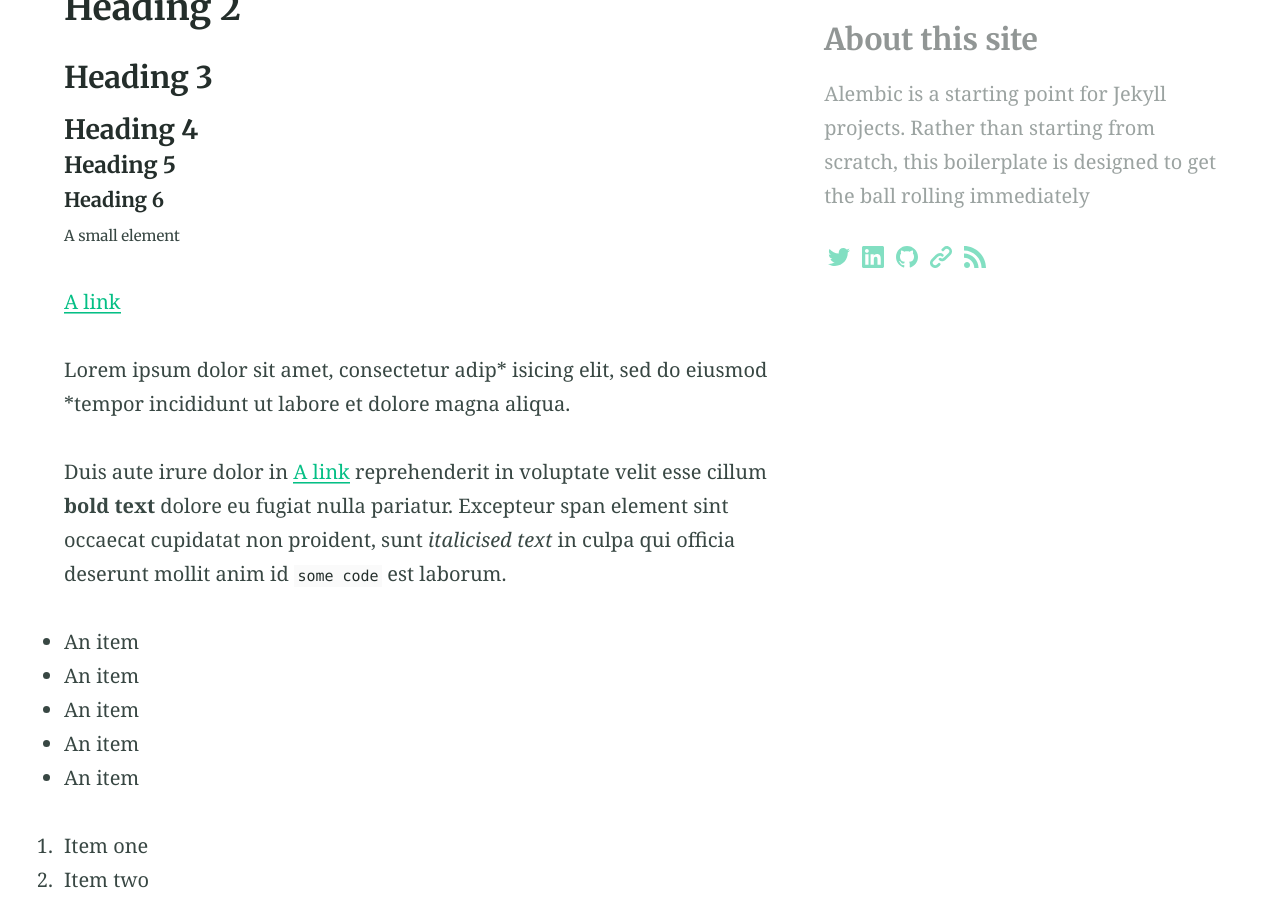
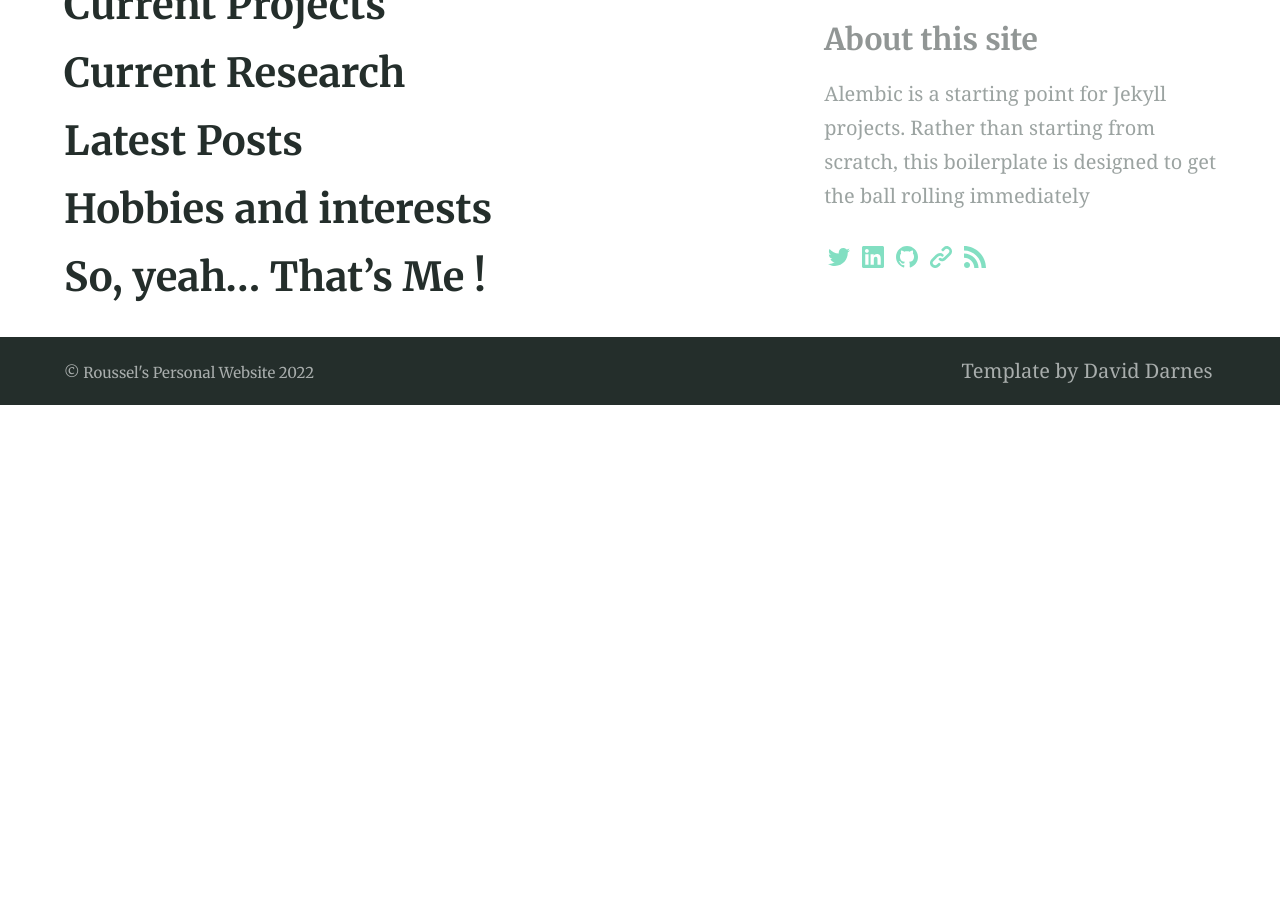
Before and after one commit to ddrous/desmond-rn.github.io, a Jekyll site: the page built from index.md, in a window 1280 px wide and 900 px high, scrolled down 601 px. Built offline with Jekyll 4.4.1, drawn with Linux system fonts in a browser that asks for light colours; after the commit the page ends 1006 px from its top, so only the background shows below that; some of the changed text lies outside the part shown.

Commit message:
Reorganized index page

````diff
--- a/_config.yml
+++ b/_config.yml
@@ -125,10 +125,14 @@ navigation_header:
   url: /
 - title: Resume
   url: /elements/
+- title: Reseach
+  url: /categories/
 - title: Blog
   url: /blog/
-- title: Reseach
-  url: /categories/
+- title: Art
+  url: /art/
+- title: Contact
+  url: /contact/
 - title: Search
   url: /search/
 
--- a/index.md
+++ b/index.md
@@ -1,144 +1,20 @@
 ---
-title: Elements
+title: About
 feature_text: |
-  A demo of Markdown and HTML includes
+  A simple website about your average PhD researcher in AI
 feature_image: "https://picsum.photos/2560/600?image=873"
-excerpt: "A demo of Markdown and HTML includes"
+excerpt: "A simple website about your average PhD researcher in AI"
 aside: true
 ---
 
-# Heading 1
+# About Me
 
-## Heading 2
+# Current Projects
 
-### Heading 3
+# Current Research
 
-#### Heading 4
+# Latest Posts
 
-##### Heading 5
+# Hobbies and interests
 
-###### Heading 6
-
-<small>A small element</small>
-
-[A link](https://david.darn.es "A link")
-
-Lorem ipsum dolor sit amet, consectetur adip* isicing elit, sed do eiusmod *tempor incididunt ut labore et dolore magna aliqua.
-
-Duis aute irure dolor in [A link](https://david.darn.es "A link") reprehenderit in voluptate velit esse cillum **bold text** dolore eu fugiat nulla pariatur. Excepteur span element sint occaecat cupidatat non proident, sunt _italicised text_ in culpa qui officia deserunt mollit anim id `some code` est laborum.
-
-* An item
-* An item
-* An item
-* An item
-* An item
-
-1. Item one
-2. Item two
-3. Item three
-4. Item four
-5. Item five
-
-> A simple blockquote
-
-Some HTML...
-
-``` html
-<blockquote cite="http://www.imdb.com/title/tt0284978/quotes/qt1375101">
-  <p>You planning a vacation, Mr. Sullivan?</p>
-  <footer>
-    <a href="http://www.imdb.com/title/tt0284978/quotes/qt1375101">Sunways Security Guard</a>
-  </footer>
-</blockquote>
-```
-
-...CSS...
-
-``` css
-blockquote {
-  text-align: center;
-  font-weight: bold;
-}
-blockquote footer {
-  font-size: .8rem;
-}
-```
-
-...and JavaScript
-
-``` js
-const blockquote = document.querySelector("blockquote")
-const bolden = (keyString, string) =>
-  string.replace(new RegExp(keyString, 'g'), '<strong>'+keyString+'</strong>')
-
-blockquote.innerHTML = bolden("Mr. Sullivan", blockquote.innerHTML)
-```
-
-`Single line of code`
-
-## HTML Includes
-
-### Contact form
-
-{% include site-form.html %}
-
-``` html
-{% raw %}{% include site-form.html %}{% endraw %}
-```
-
-### Demo map embed
-
-{% include map.html id="1UT-2Z-Vg_MG_TrS5X2p8SthsJhc" title="Coffee shop map" %}
-
-``` html
-{% raw %}{% include map.html id="XXXXXX" title="Coffee shop map" %}{% endraw %}
-```
-
-### Button include
-
-{% include button.html text="A button" link="https://david.darn.es" %}
-
-{% include button.html text="A button with icon" link="https://twitter.com/daviddarnes" icon="twitter" %}
-
-``` html
-{% raw %}{% include button.html text="A button" link="https://david.darn.es" %}
-{% include button.html text="A button with icon" link="https://twitter.com/daviddarnes" icon="twitter" %}{% endraw %}
-```
-
-### Icon include
-
-{% include icon.html id="twitter" title="twitter" %} [{% include icon.html id="linkedin" title="twitter" %}](https://www.linkedin.com/in/daviddarnes)
-
-``` html
-{% raw %}{% include icon.html id="twitter" title="twitter" %}
-[{% include icon.html id="linkedin" title="twitter" %}](https://www.linkedin.com/in/daviddarnes){% endraw %}
-```
-
-### Video include
-
-{% include video.html id="zrkcGL5H3MU" title="Siteleaf tutorial video" %}
-
-``` html
-{% raw %}{% include video.html id="zrkcGL5H3MU" title="Siteleaf tutorial video" %}{% endraw %}
-```
-
-
-### Image includes
-
-{% include figure.html image="https://picsum.photos/600/800?image=894" caption="Image with caption" width="300" height="800" %}
-
-{% include figure.html image="https://picsum.photos/600/800?image=894" caption="Right aligned image" position="right" width="300" height="800" %}
-
-{% include figure.html image="https://picsum.photos/600/800?image=894" caption="Left aligned image" position="left" width="300" height="800" %}
-
-{% include figure.html image="https://picsum.photos/1600/800?image=894" alt="Image with just alt text" %}
-
-``` html
-{% raw %}{% include figure.html image="https://picsum.photos/600/800?image=894" caption="Image with caption" width="300" height="800" %}
-
-{% include figure.html image="https://picsum.photos/600/800?image=894" caption="Right aligned image" position="right" width="300" height="800" %}
-
-{% include figure.html image="https://picsum.photos/600/800?image=894" caption="Left aligned image" position="left" width="300" height="800" %}
-
-{% include figure.html image="https://picsum.photos/1600/800?image=894" alt="Image with just alt text" %}{% endraw %}
-```
+# So, yeah... That's Me !
````
Also changed, not shown: _layouts/art.html (added, +27 -0 lines), art.md (added, +37 -0 lines), contact.md (added, +21 -0 lines).
